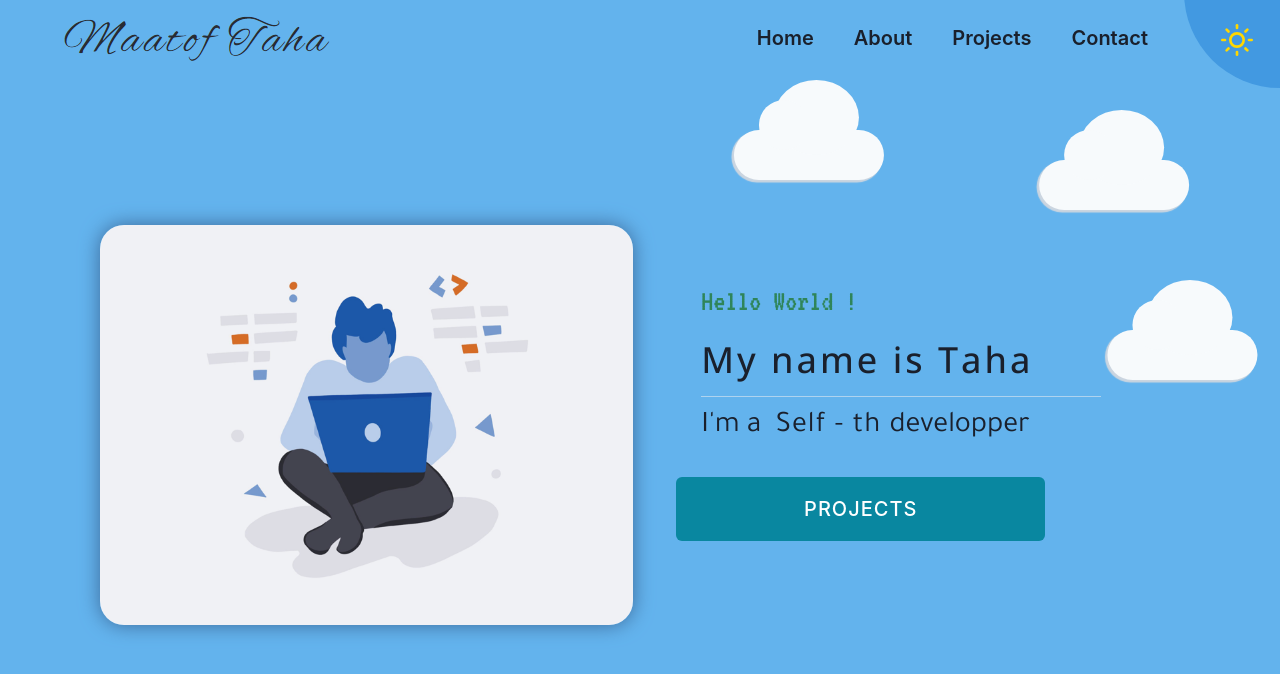
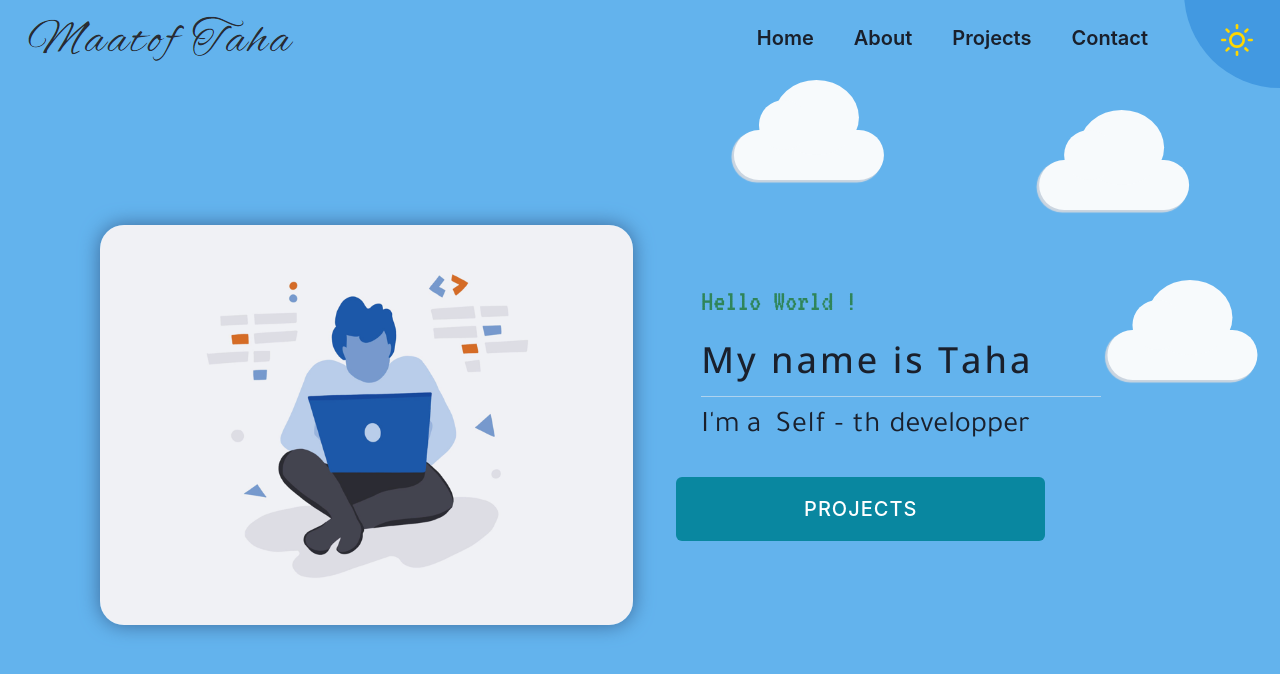
Before and after one commit to tahasama/myPortfolio, a React (Create React App) app: page / in a window 1280 px wide. Shown: the top 674 px of the page. Built offline with nearby package versions, Linux system fonts and the light colour scheme.

Commit message:
logo day/night final

```diff
--- a/src/components/navbar.tsx
+++ b/src/components/navbar.tsx
@@ -40,10 +40,12 @@ const Navbar = () => {
       bg={textColorOn}
       position="fixed"
     >
+      <Flex position={"absolute"} left={"2"} top={"2"}>
         <Button
           onClick={onToggle}
-        ml={3}
+          // ml={3}
           visibility={["visible", "visible", "hidden"]}
+          py={"6"}
         >
           {!isOpen ? (
             <HamburgerIcon boxSize={8} />
@@ -51,6 +53,7 @@ const Navbar = () => {
             <CloseIcon boxSize={5} mx={1} />
           )}
         </Button>
+      </Flex>
       <Slide direction="left" in={isOpen} style={{ top: "10%" }}>
         <Box
           position={"absolute"}
@@ -106,10 +109,12 @@ const Navbar = () => {
         Maatof Taha
       </Box> */}
       <Img
+        visibility={["hidden", "hidden", "visible"]}
         src={colorMode !== "light" ? logoNight : logoDay}
         alt="devDay2"
         position={"relative"}
-        left={["0", "0", "-60px", "-140px", "-200px", "-100px"]}
+        // left={["0", "0", "-60px", "-140px", "-200px"]}
+        mx={"6"}
         w={["53%", "auto"]}
       />
       <Flex
```
Lines whose indentation alone changed are shown as unchanged.
